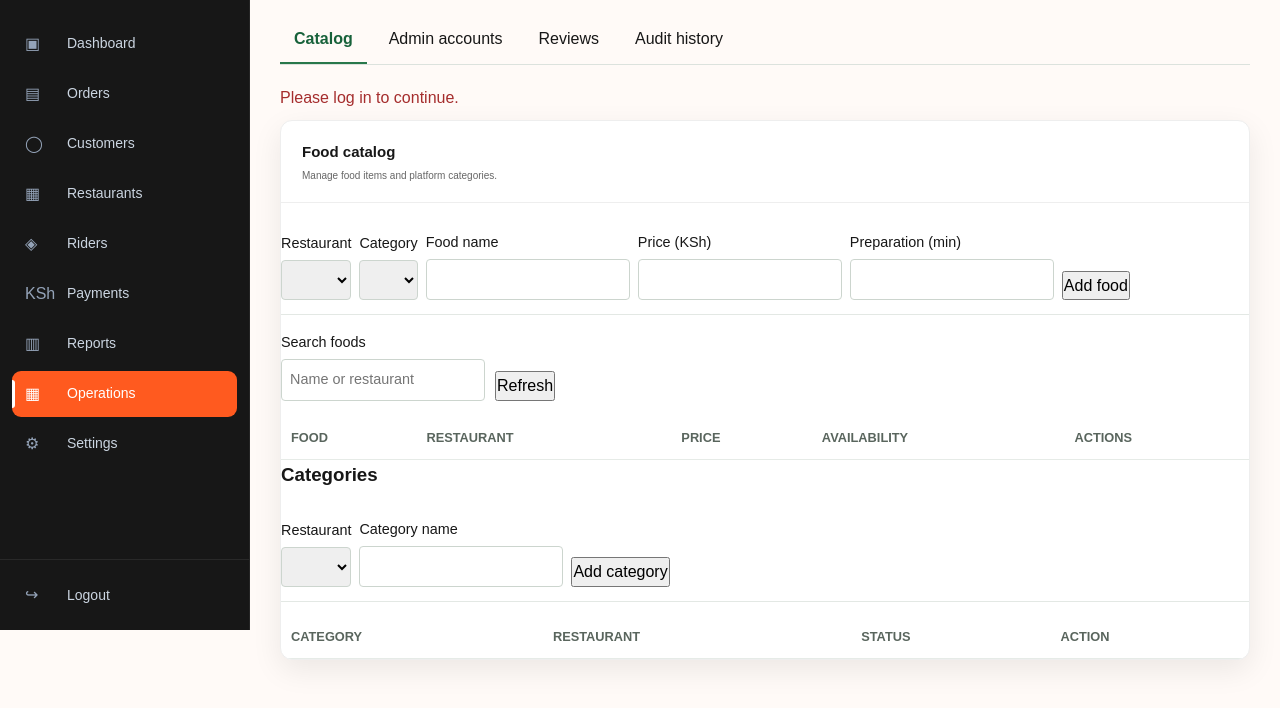
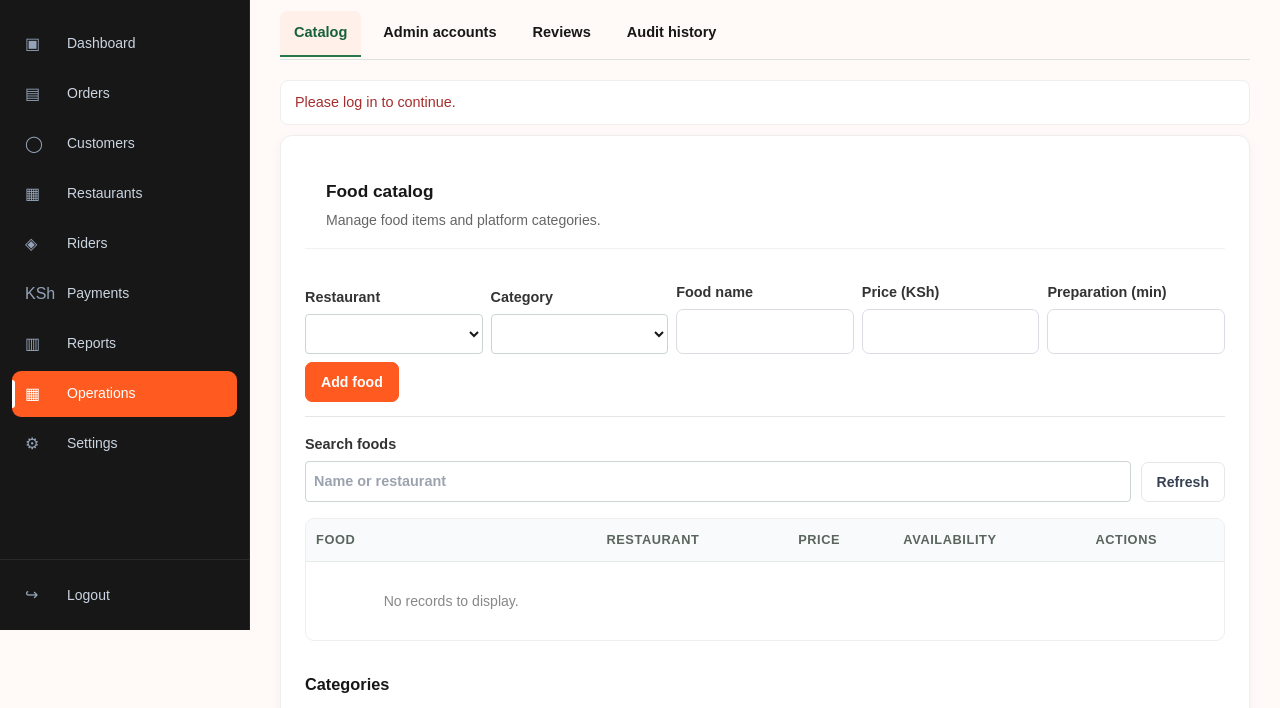
Before and after one commit to Eyan33/Food_Delivery, a plain HTML site: page Frontend/pages/admin/operations.html in a window 1280 px wide. Shown: the part 170-878 px from the top of the page. Drawn offline with Linux system fonts and the light colour scheme.

Commit message:
Add stylesheet for operations page

```diff
--- a/Frontend/pages/admin/operations.html
+++ b/Frontend/pages/admin/operations.html
@@ -6,6 +6,7 @@
   <title>Operations | FoodDelivery Admin</title>
   <link rel="stylesheet" href="../../assets/css/style.css" />
   <link rel="stylesheet" href="../../assets/css/pages/admin/dashboard.css" />
+  <link rel="stylesheet" href="../../assets/css/pages/admin/operations.css" />
   <style>
     .operations-tabs{display:flex;gap:8px;overflow:auto;border-bottom:1px solid #dce2dd;margin-bottom:20px}
     .operations-tabs button{padding:10px 14px;border:0;border-bottom:2px solid transparent;background:none;color:inherit;white-space:nowrap;cursor:pointer}
```
